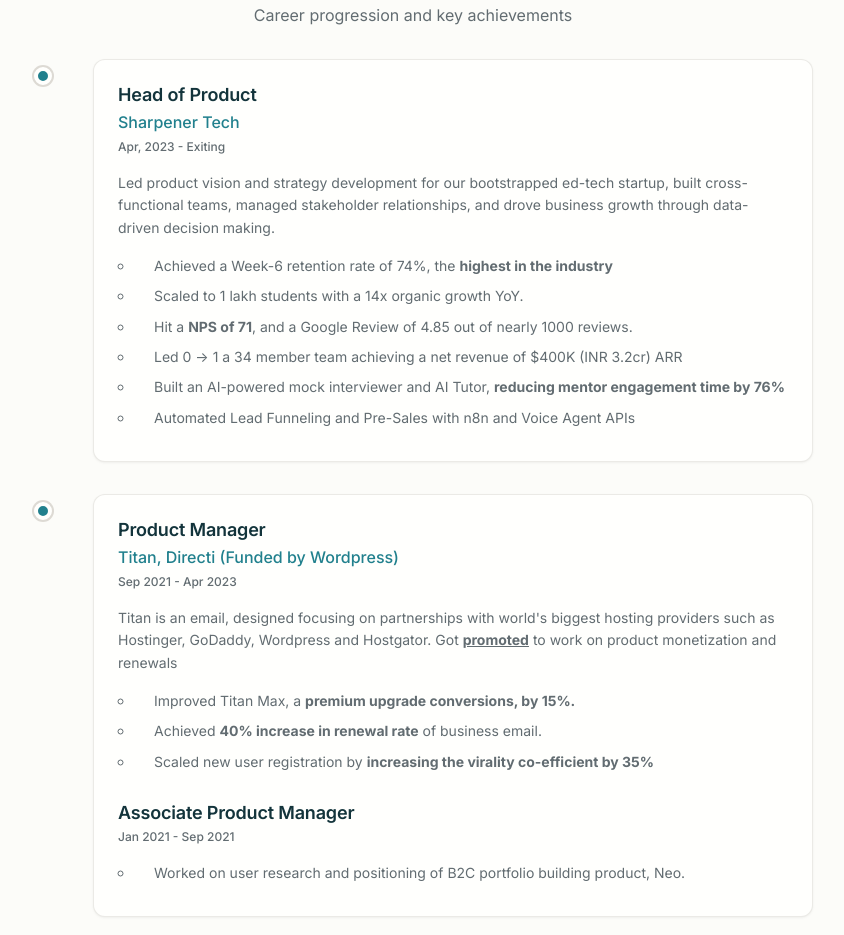
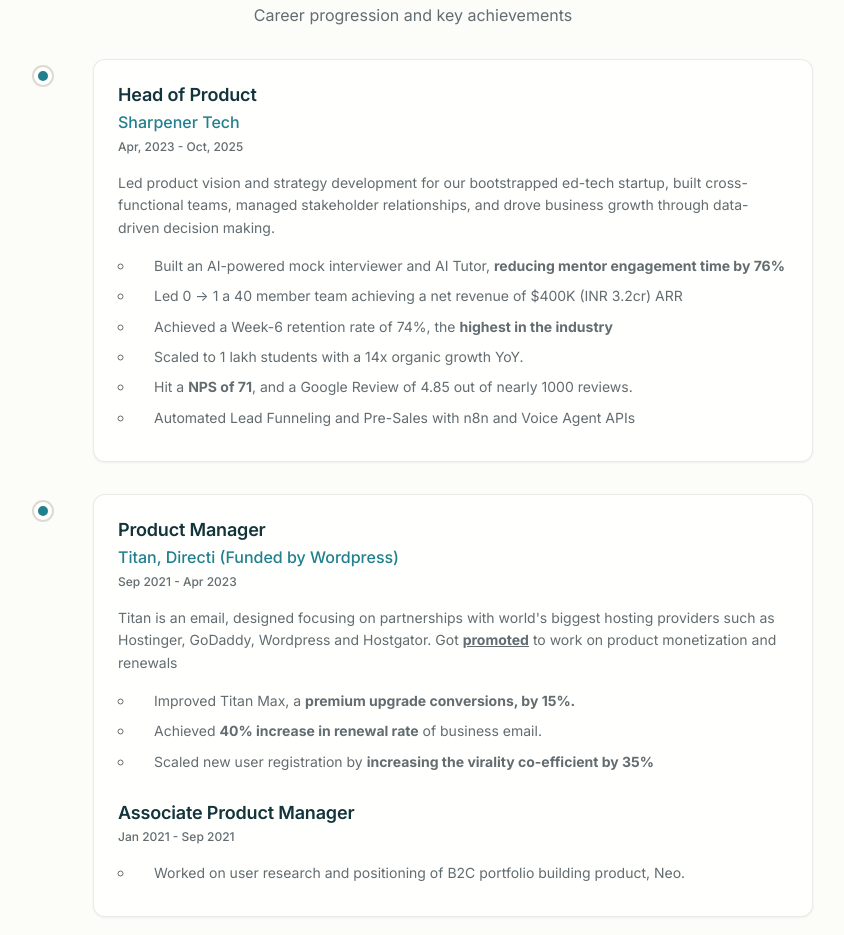
Before and after one commit to kaustubhbhatter/kaustubhbhatter.github.io, a plain HTML site: page index.html in a window 1280 px wide. Shown: the part 1480-2415 px from the top of the page, without its empty margins (227-1071 px from the left). Drawn offline with Linux system fonts and the light colour scheme; a web font is replaced by a local one.

Commit message:
Exit info update

```diff
--- a/index.html
+++ b/index.html
@@ -131,15 +131,15 @@
                             <div class="timeline-header">
                                 <h3 class="timeline-title">Head of Product</h3>
                                 <div class="timeline-company">Sharpener Tech</div>
-                                <div class="timeline-period">Apr, 2023 - Exiting</div>
+                                <div class="timeline-period">Apr, 2023 - Oct, 2025</div>
                             </div>
                             <p class="timeline-description">Led product vision and strategy development for our bootstrapped ed-tech startup, built cross-functional teams, managed stakeholder relationships, and drove business growth through data-driven decision making.</p>
                             <ul class="timeline-achievements">
+                                <li>Built an AI-powered mock interviewer and AI Tutor, <strong>reducing mentor engagement time by 76%</strong></li>
+                                <li>Led 0 &#8594 1 a 40 member team achieving a net revenue of $400K (INR 3.2cr) ARR</li>
                                 <li>Achieved a Week-6 retention rate of 74%, the <strong>highest in the industry</strong></li>
                                 <li>Scaled to 1 lakh students with a 14x organic growth YoY. </li>
                                 <li>Hit a <strong>NPS of 71</strong>, and a Google Review of 4.85 out of nearly 1000 reviews.</li>
-                                <li>Led 0 &#8594 1 a 34 member team achieving a net revenue of $400K (INR 3.2cr) ARR</li>
-                                <li>Built an AI-powered mock interviewer and AI Tutor, <strong>reducing mentor engagement time by 76%</strong></li>
                                 <li>Automated Lead Funneling and Pre-Sales with n8n and Voice Agent APIs</li>
                             </ul>
                         </div>
```
